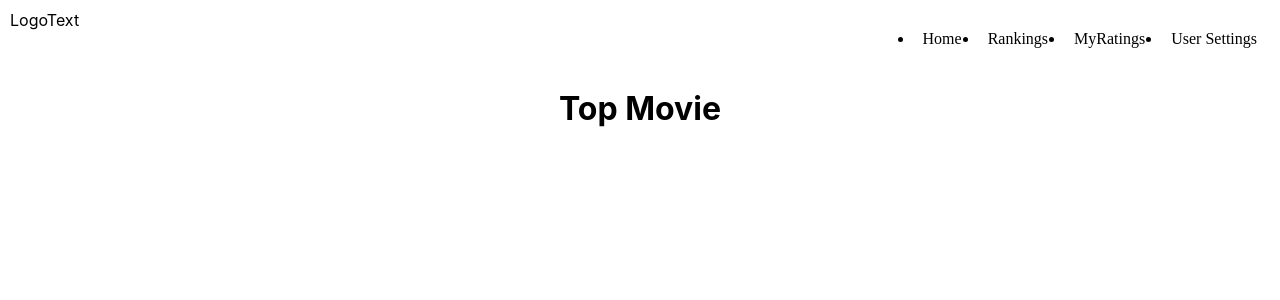
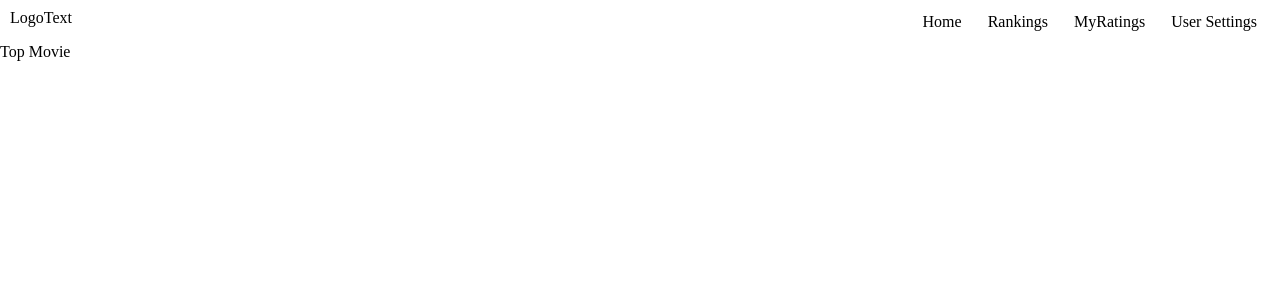
Before and after one commit to philteigne/marvel_rating, a React (Create React App) app in the folder frontend/: page / in a window 1280 px wide. Shown: the top 300 px of the page. Built offline with nearby package versions, Linux system fonts and the light colour scheme; no server answers.

Commit message:
initialized css reset

```diff
--- a/frontend/src/App.css
+++ b/frontend/src/App.css
@@ -1,38 +1,48 @@
-.App {
-  text-align: center;
+/* http://meyerweb.com/eric/tools/css/reset/
+   v2.0 | 20110126
+   License: none (public domain)
+*/
+
+html, body, div, span, applet, object, iframe,
+h1, h2, h3, h4, h5, h6, p, blockquote, pre,
+a, abbr, acronym, address, big, cite, code,
+del, dfn, em, img, ins, kbd, q, s, samp,
+small, strike, strong, sub, sup, tt, var,
+b, u, i, center,
+dl, dt, dd, ol, ul, li,
+fieldset, form, label, legend,
+table, caption, tbody, tfoot, thead, tr, th, td,
+article, aside, canvas, details, embed,
+figure, figcaption, footer, header, hgroup,
+menu, nav, output, ruby, section, summary,
+time, mark, audio, video {
+	margin: 0;
+	padding: 0;
+	border: 0;
+	font-size: 100%;
+	font: inherit;
+	vertical-align: baseline;
 }
-
-.App-logo {
-  height: 40vmin;
-  pointer-events: none;
+/* HTML5 display-role reset for older browsers */
+article, aside, details, figcaption, figure,
+footer, header, hgroup, menu, nav, section {
+	display: block;
 }
-
-@media (prefers-reduced-motion: no-preference) {
-  .App-logo {
-    animation: App-logo-spin infinite 20s linear;
-  }
+body {
+	line-height: 1;
 }
-
-.App-header {
-  background-color: #282c34;
-  min-height: 100vh;
-  display: flex;
-  flex-direction: column;
-  align-items: center;
-  justify-content: center;
-  font-size: calc(10px + 2vmin);
-  color: white;
+ol, ul {
+	list-style: none;
 }
-
-.App-link {
-  color: #61dafb;
+blockquote, q {
+	quotes: none;
 }
-
-@keyframes App-logo-spin {
-  from {
-    transform: rotate(0deg);
-  }
-  to {
-    transform: rotate(360deg);
-  }
+blockquote:before, blockquote:after,
+q:before, q:after {
+	content: '';
+	content: none;
 }
+table {
+	border-collapse: collapse;
+	border-spacing: 0;
+}
```
